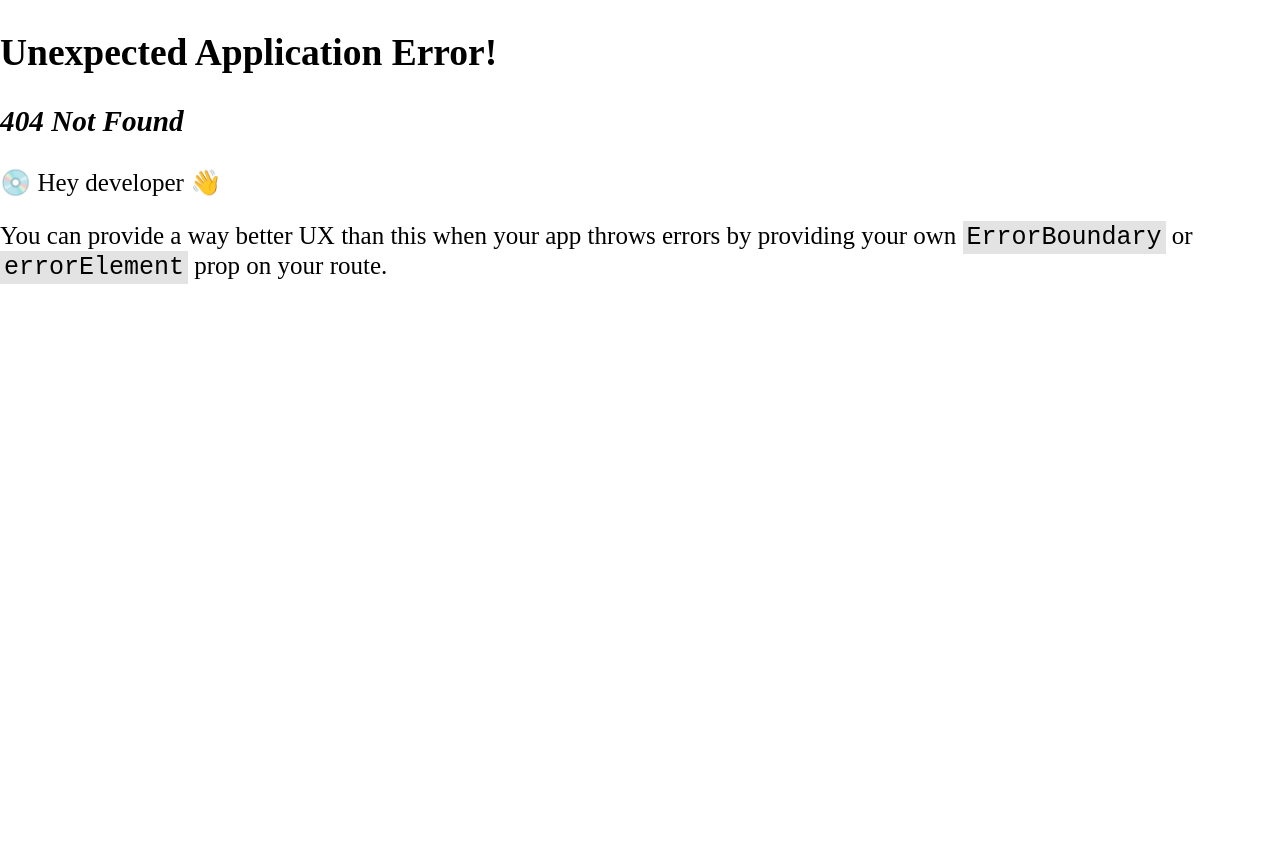
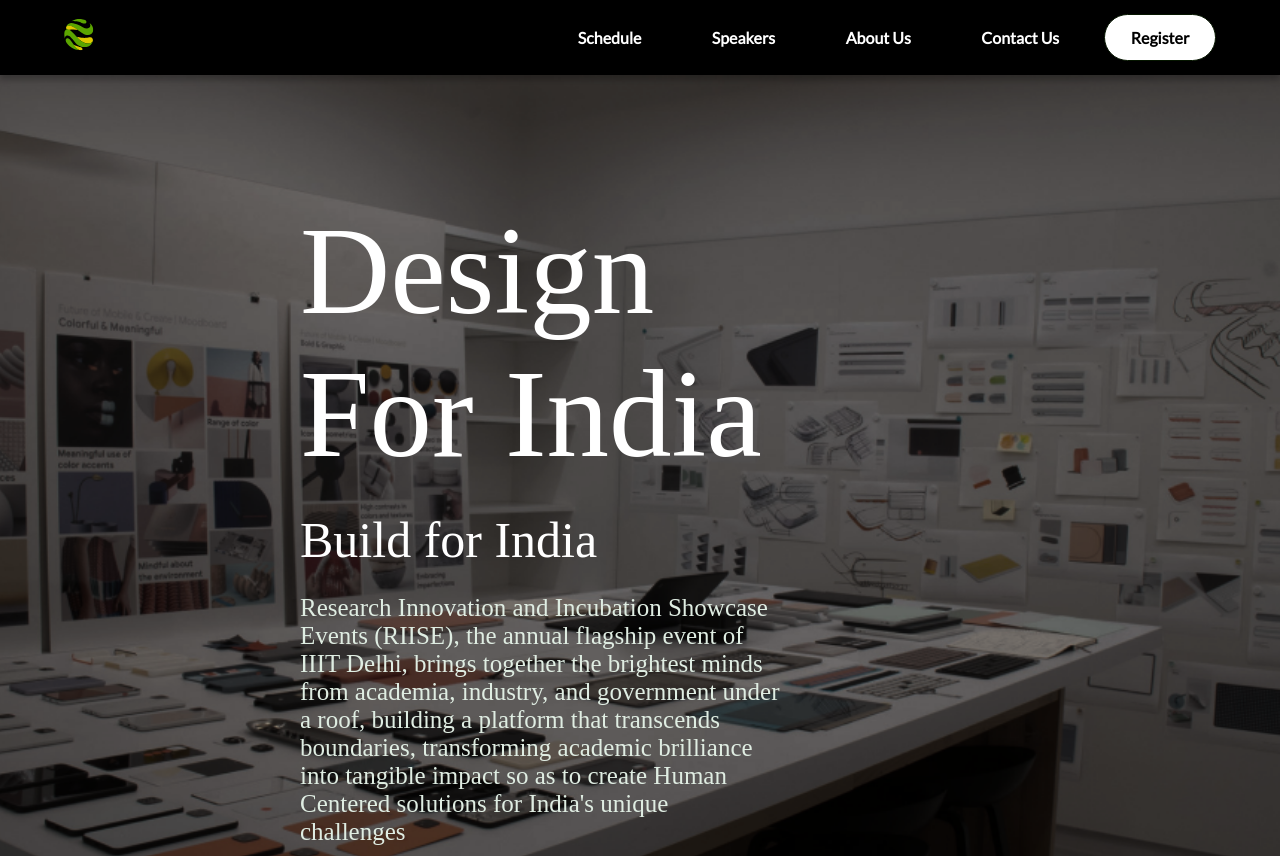
Before and after one commit to divyansh-4/RIISE_24, a React (Create React App) app in the folder riise/: page /#/designforindia in a window 1280 px wide. Before the commit this address had no page. Shown: the top 856 px of the page. Before the commit the page ends 800 px from the top, so only its background shows below. Built offline with nearby package versions, Linux system fonts and the light colour scheme; a web font is replaced by a local one.

Commit message:
Added designforIndia theme page and also other changes

```diff
--- a/riise/src/App.js
+++ b/riise/src/App.js
@@ -1,23 +1,27 @@
 // src/App.js
 import React, { useRef } from 'react';
 import Header from "./components/Header";
-import Navbar from "./components/Navbar";
 import Footer from "./components/Footer";
 import Schedule from "./components/Schedule";
 import ThemePage from "./components/Themes";
+import Navbar from "./components/Navbar";
 
 const App = () => {
   const footerRef = useRef();
+  const scheduleRef = useRef();
 
   const scrollToFooter = () => {
-    footerRef.current.scrollIntoView({ behavior: 'smooth' });
+    footerRef.current.scrollIntoView({ behavior: "smooth" });
+  };
+  const scrollToSchedule = () => {
+    scheduleRef.current.scrollIntoView({ behavior: "smooth" });
   };
   return (
     <div>
-      <Navbar scrollToFooter={scrollToFooter}/>
+      <Navbar scrollToFooter={scrollToFooter} scrollToSchedule={scrollToSchedule} />
       <Header />
       <ThemePage />
-      <Schedule />
+      <Schedule scheduleRef={scheduleRef}/>
       <Footer footerRef={footerRef}/>
     </div>
   );
--- a/riise/src/components/Navbar.js
+++ b/riise/src/components/Navbar.js
@@ -5,7 +5,7 @@ import { Link } from "react-router-dom";
 import "./Navbar.css"; // Import the CSS file for the navbar styles
 import LogoSvg from "../components/nav_logo.svg"; // Import your SVG logo
 
-const Navbar = ({ scrollToFooter }) => {
+const Navbar = ({ scrollToFooter,scrollToSchedule }) => {
   return (
     <div className="navbar">
       <div className="navbar-container">
@@ -15,14 +15,11 @@ const Navbar = ({ scrollToFooter }) => {
           </Link>
         </div>
         <div className="navbar-menu">
-          <Link to="/" className="navbar-button">
+          <Link to="#" className="navbar-button" onClick={scrollToSchedule}>
             Schedule
           </Link>
           <Link to="/" className="navbar-button">
             Speakers
-          </Link>
-          <Link to="/" className="navbar-button">
-            Gallery
           </Link>
           <Link to="/" className="navbar-button">
             About Us
--- a/riise/src/components/Schedule.js
+++ b/riise/src/components/Schedule.js
@@ -5,9 +5,9 @@ import './Schedule.css'; // Import the CSS file for the header styles
 import sched_logo from './Sched-img.png';
 
 
-const Schedule = () => {
+const Schedule = ({scheduleRef}) => {
   return (
-    <div className="events">
+    <div ref={scheduleRef} className="events">
       <div className="event-text">EVENTS</div>
       <div className="schedule-text">SCHEDULE</div>
       <div className="date-text">15TH - 16TH MARCH</div>
--- a/riise/src/components/Themes.js
+++ b/riise/src/components/Themes.js
@@ -28,12 +28,14 @@ const ThemePage = () => {
             alt="India"
           />
         </Link>
+        <Link to="/designforindia">
         <Card
           title={<h2>Design for India</h2>}
           body="Human Centered solutions for India's unique challenges"
           image={image1}
           alt="India"
         />
+        </Link>
         <Card
           title={<h2>Robotics and Space Tech</h2>}
           body="Automating crucial tasks and unlocking space explorations"
--- a/riise/src/index.js
+++ b/riise/src/index.js
@@ -2,6 +2,7 @@ import React from "react";
 import ReactDOM from "react-dom/client";
 import App from "./App";
 import HealthcarePage from "./pages/HealthcarePage";
+import DesignforIndia from "./pages/DesignforIndia"
 import { createHashRouter, RouterProvider } from "react-router-dom";
 import "./main.css";
 
@@ -14,6 +15,10 @@ const router = createHashRouter([
     path: "/healthcare",
     element: <HealthcarePage />,
   },
+  {
+    path: "/designforindia",
+    element: <DesignforIndia />,
+  },
 ]);
 
 const root = ReactDOM.createRoot(document.getElementById("root"));
--- /dev/null
+++ b/riise/src/pages/DesignforIndia.js
@@ -0,0 +1,33 @@
+import React, { useRef } from "react";
+import Navbar from "../components/Navbar";
+import PageHeader from "../components/PageHeader";
+import Speakers from "../components/Speakers";
+import Footer from "../components/Footer";
+import "./HealthcarePage.css";
+
+const DesignforIndia = () => {
+    const footerRef = useRef();
+    const scheduleRef = useRef();
+
+    const scrollToFooter = () => {
+        footerRef.current.scrollIntoView({ behavior: "smooth" });
+    };
+    const scrollToSchedule = () => {
+        scheduleRef.current.scrollIntoView({ behavior: "smooth" });
+    };
+    return (
+        <div>
+            <Navbar scrollToFooter={scrollToFooter} scrollToSchedule={scrollToSchedule} />
+            <PageHeader
+                title="Design For India"
+                subtitle="Build for India"
+                description="Research Innovation and Incubation Showcase Events (RIISE), the annual flagship event of IIIT Delhi, brings together the brightest minds from academia, industry, and government under a roof, building a platform that transcends boundaries, transforming academic brilliance into tangible impact so as to create Human Centered solutions for India's unique challenges"
+                image="/designforIndia.png"
+            />
+            <Speakers />
+            <Footer footerRef={footerRef} />
+        </div>
+    );
+};
+
+export default DesignforIndia;
--- a/riise/src/pages/HealthcarePage.js
+++ b/riise/src/pages/HealthcarePage.js
@@ -8,13 +8,17 @@ import "./HealthcarePage.css";
 
 const HealthcarePage = () => {
   const footerRef = useRef();
+  const scheduleRef=useRef();
 
   const scrollToFooter = () => {
     footerRef.current.scrollIntoView({ behavior: "smooth" });
   };
+  const scrollToSchedule = () => {
+    scheduleRef.current.scrollIntoView({ behavior: "smooth" });
+  };
   return (
     <div>
-      <Navbar scrollToFooter={scrollToFooter} />
+      <Navbar scrollToFooter={scrollToFooter} scrollToSchedule={scrollToSchedule} />
       <PageHeader
         title="Healthcare"
         subtitle="Build for India"
```
Also changed, not shown: riise/public/designforIndia.png (added).
